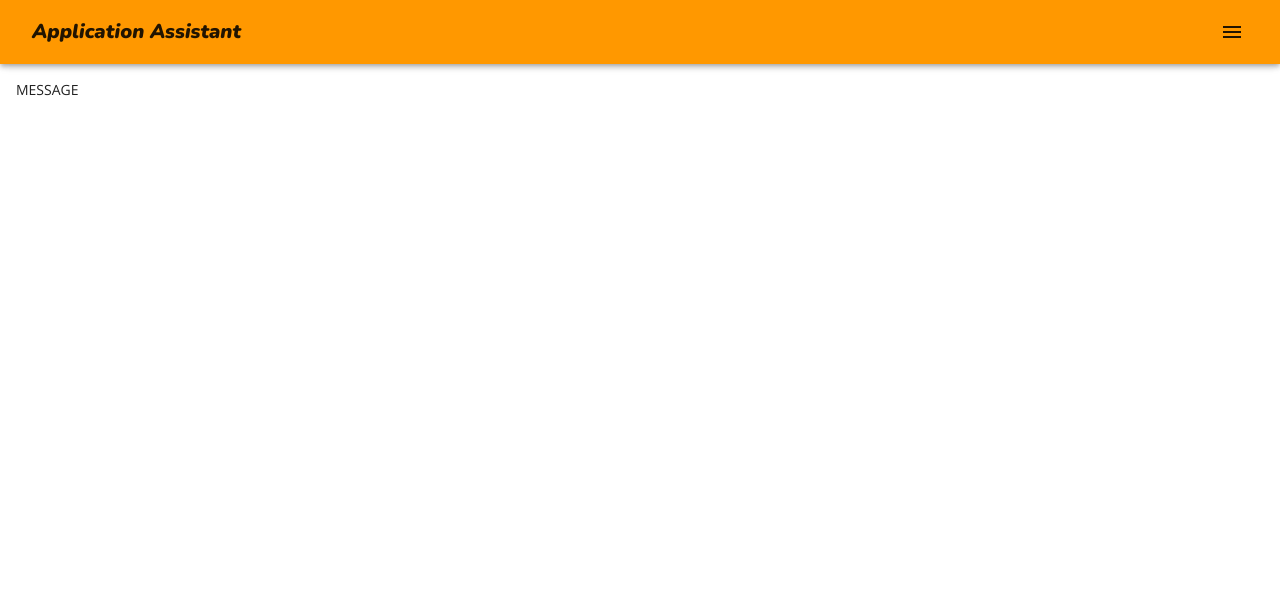
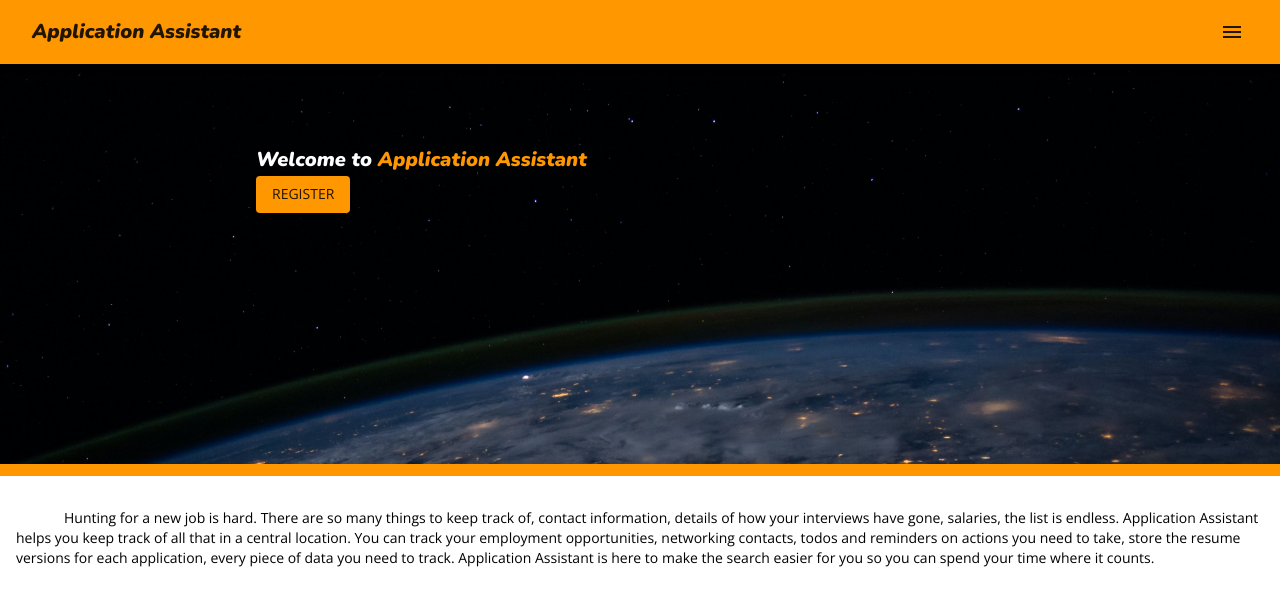
Before and after one commit to titanian229/applicationassistant, a React (Create React App) app in the folder client/: page / in a window 1280 px wide. Shown: the top 606 px of the page. Built offline with nearby package versions, Linux system fonts and the light colour scheme; a web font is replaced by a local one.

Commit message:
Added basic landing page

```diff
--- a/client/src/pages/Home.js
+++ b/client/src/pages/Home.js
@@ -1,19 +1,76 @@
 import React from 'react';
-import { Button } from '@material-ui/core';
+import {Link} from 'react-router-dom'
+import { Grid, Box, Button, Typography } from '@material-ui/core';
+import { makeStyles } from '@material-ui/core/styles';
+
 import { useGlobalStore } from '../components/GlobalStore';
-const Application = () => {
+
+const useStyles = makeStyles((theme) => ({
+    hero: {
+        height: 400,
+        backgroundImage: 'url(./images/nasa-Q1p7bh3SHj8-unsplash.jpg)',
+        backgroundRepeat: 'no-repeat',
+        backgroundSize: 'cover',
+        position: 'relative',
+        marginLeft: theme.spacing(-1),
+        marginRight: theme.spacing(-1),
+        marginTop: theme.spacing(-1),
+        borderStyle: 'solid',
+        borderWidth: '0 0 12px 0',
+        borderColor: theme.palette.primary.main,
+    },
+    heroText: {
+        color: '#fff',
+    },
+    heroTextContainer: {
+        position: 'absolute',
+        left: '20%',
+        top: '20%',
+        [theme.breakpoints.down('sm')]: {
+            fontSize: '20px',
+            left: '10%',
+        },
+    },
+    highlight: {
+        color: theme.palette.primary.main,
+    },
+    bodyContainer: {
+        padding: theme.spacing(1),
+        marginTop: theme.spacing(3),
+        // backgroundColor: 'black'
+    },
+    body: {
+        // color: '#fff',
+        textIndent: '3rem',
+    },
+}));
+
+const Home = () => {
     const [, dispatch] = useGlobalStore();
+    const classes = useStyles();
+
     return (
         <div>
-            <Button
-                onClick={() => {
-                    dispatch({ do: 'displayMessage', message: { text: 'Testing yay' } });
-                }}
-            >
-                Message
-            </Button>
+            <Box className={classes.hero}>
+                <Box className={classes.heroTextContainer}>
+                    <Typography variant="h6" className={classes.heroText}>
+                        Welcome to <span className={classes.highlight}>Application Assistant</span>
+                    </Typography>
+                    <Button variant='contained' color='primary' component={Link} to='/login'>Register</Button>
+                </Box>
+            </Box>
+            <Box className={classes.bodyContainer}>
+                <Typography variant="body2" className={classes.body}>
+                    Hunting for a new job is hard. There are so many things to keep track of, contact information,
+                    details of how your interviews have gone, salaries, the list is endless. Application Assistant helps
+                    you keep track of all that in a central location. You can track your employment opportunities,
+                    networking contacts, todos and reminders on actions you need to take, store the resume versions for
+                    each application, every piece of data you need to track. Application Assistant is here to make the
+                    search easier for you so you can spend your time where it counts.
+                </Typography>
+            </Box>
         </div>
     );
 };
 
-export default Application;
+export default Home;
```
Also changed, not shown: client/public/images/nasa-Q1p7bh3SHj8-unsplash.jpg (added), client/public/images/nasa-Yj1M5riCKk4-unsplash.jpg (added).
